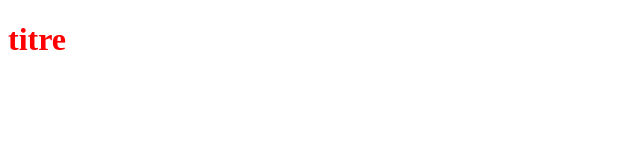
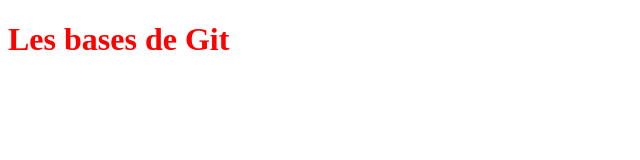
Before and after one commit to Geoffrayc/OCProject, a plain HTML site: page index.html in a window 1280 px wide. Shown: the whole page, without its empty margins (0-640 px from the left). Drawn offline with Linux system fonts and the light colour scheme.

Commit message:
Modification du titre

```diff
--- a/index.html
+++ b/index.html
@@ -5,6 +5,6 @@
 	<link rel="stylesheet" type="text/css" href="styles.css">
 </head>
 <body>
-	<h1>titre</h1>
+	<h1>Les bases de Git</h1>
 </body>
 </html>
```
